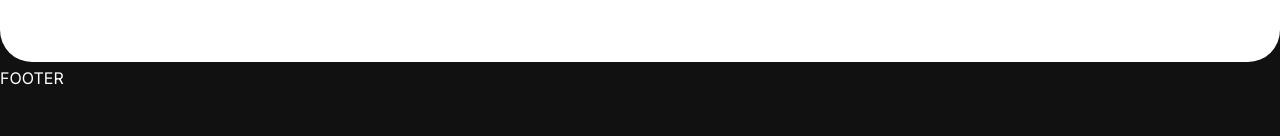
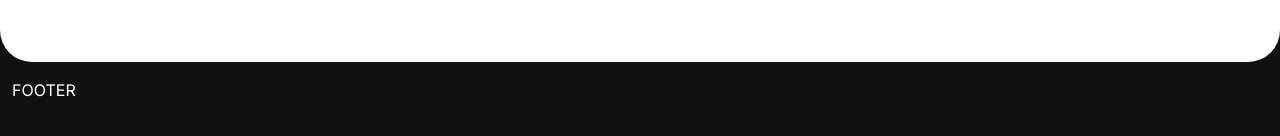
Before and after one commit to JoonsubHwang/esthers-la, a React (Create React App) app: page /characters/1 in a window 1280 px wide. Shown: the part 1254-1390 px from the top of the page. Before the commit the page ends 1342 px from the top, so only its background shows below. Built offline with nearby package versions, Linux system fonts and the light colour scheme.

Commit message:
Set paddings of #footer

```diff
--- a/src/Footer/Footer.sass
+++ b/src/Footer/Footer.sass
@@ -0,0 +1,7 @@
+@use '../modules/reusables' as *
+
+
+
+#footer
+    padding: $small-padding
+    padding-bottom: $header-height + (2 * $small-padding)
```
